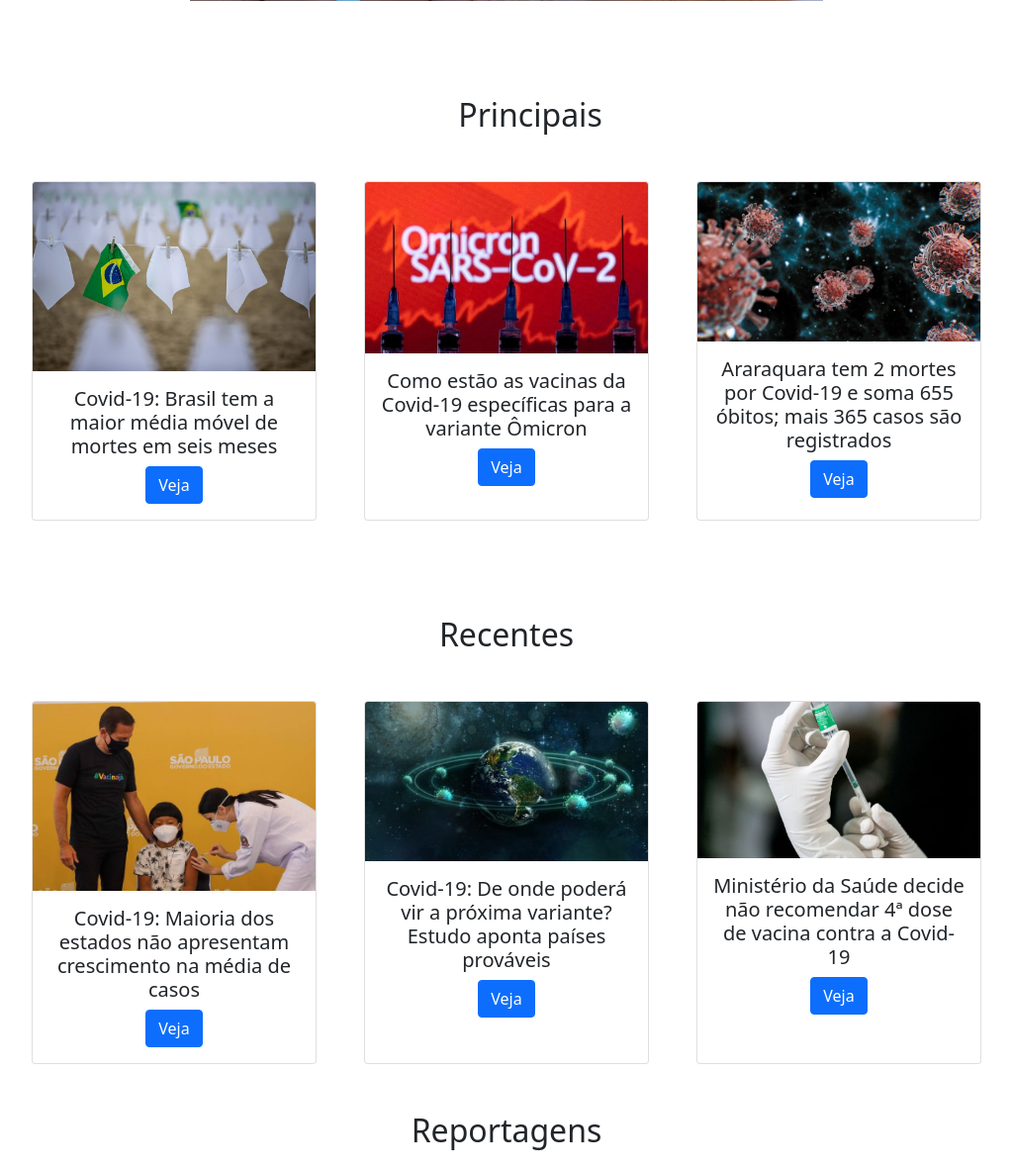
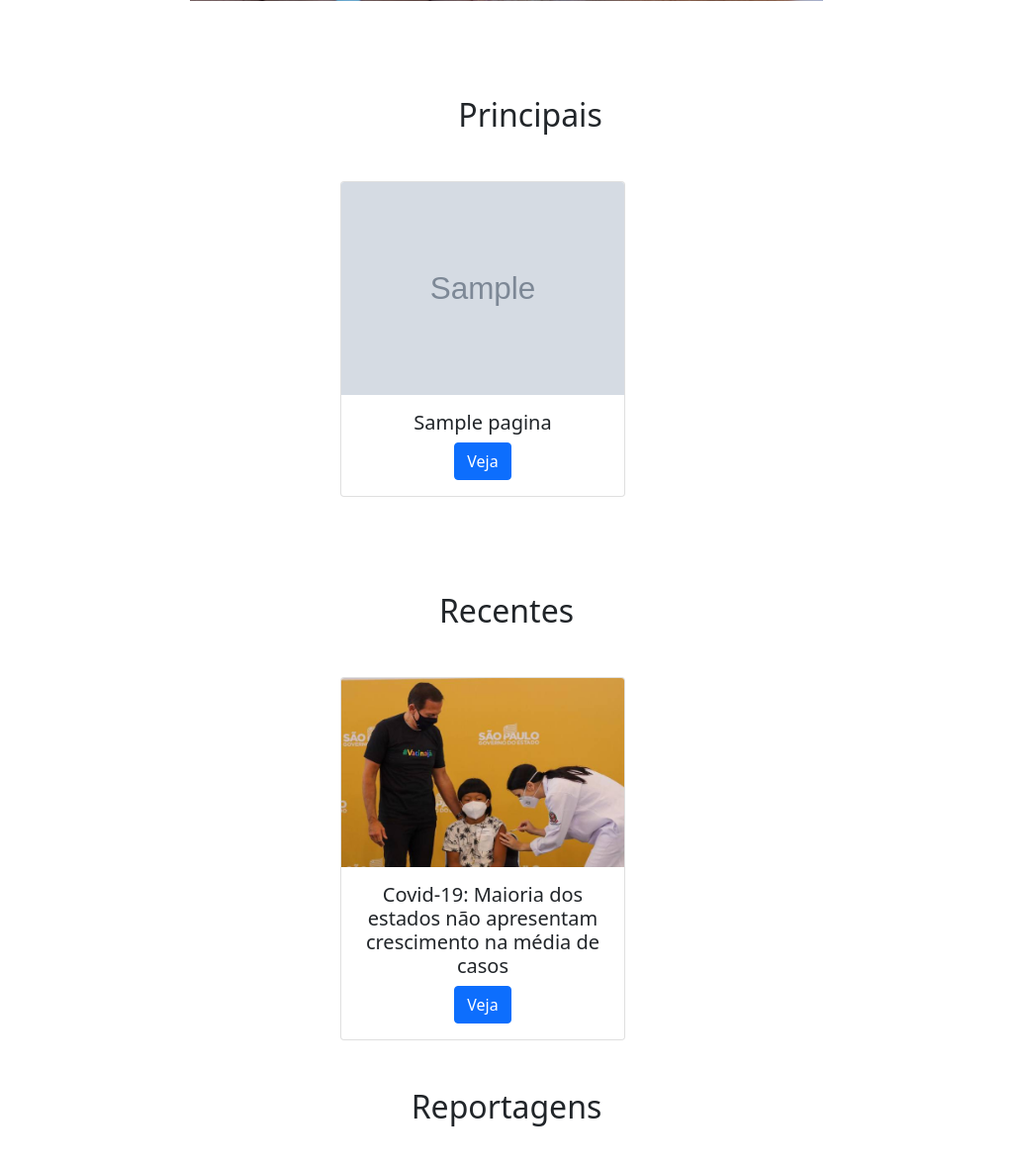
Before and after one commit to allystor/Covid-jornal, a Flask app: template templates/index.html in a window 1280 px wide. Shown: the part 479-1661 px from the top of the page at 99% size, without its empty margins (128-1151 px from the left). Run offline with Flask 2, Linux system fonts and the light colour scheme; the template is opened without the code that fills it: most values are stand-ins (such as "Sample title", 1, 10 or a date in 2020); grey boxes marked "Sample" are stand-in pictures; some libraries are stand-ins or nearby versions.

Commit message:
update commit

```diff
--- a/app.py
+++ b/app.py
@@ -5,48 +5,26 @@ from flask import Flask, render_template, redirect
 
 app = Flask(__name__)
 
-listas_de_paginas = [
-    Pagina(0,'Covid-19: Brasil tem a maior média móvel de mortes em seis meses','/static/img/covid-news-1.jpg','O Brasil registrou 892 mortes por covid-19 nas últimas 24 horas, segundo o levantamento do consórcio de veículos de imprensa feito junto às secretarias estaduais de Saúde do país, neste sábado (12). Com isso, o total de óbitos pelo novo coronavírus subiu para 638.124.A média móvel de mortes nos últimos sete dias é de 894 por dia – a maior registrada até hoje.')
+listas_de_paginas_principais = [
+    Pagina(0,'Covid-19: Brasil tem a maior média móvel de mortes em seis meses','/static/img/covid-news-1.jpg','O Brasil registrou 892 mortes por covid-19 nas últimas 24 horas, segundo o levantamento do consórcio de veículos de imprensa feito junto às secretarias estaduais de Saúde do país, neste sábado (12). Com isso, o total de óbitos pelo novo coronavírus subiu para 638.124.A média móvel de mortes nos últimos sete dias é de 894 por dia – a maior registrada até hoje. De acordo com o balanço deste sábado, o número de novos casos conhecidos de covid-19 de ontem pra hoje foi de 132.935, elevando o total de infectados para 27.424.975. A média móvel de casos do novo coronavírus nos últimos sete dias foi de 136.138 por dia, um recuo de 27% em relação aos casos registrados em 14 dias, apontando tendência de queda nos diagnósticos da doença. Os dados divulgados pelo consórcio de imprensa foram obtidos após uma parceria inédita entre “g1”, “O Globo”, “Extra”, “O Estado de S.Paulo”, “Folha de S.Paulo” e “UOL”, que passaram a trabalhar de forma colaborativa desde o dia 8 de junho de 2020 para reunir as informações necessárias nos 26 Estados e no Distrito Federal.'),
+    Pagina(1,'Como estão as vacinas da Covid-19 específicas para a variante Ômicron','/static/img/covid-news-2jpg.jpg','Os vírus são microrganismos com estruturas relativamente simples, compostos basicamente de proteínas e de informações genéticas. Essa característica faz com que eles tenham uma alta capacidade de mutação. É o que acontece com o SARS-CoV-2, que já se desdobrou em centenas de linhagens diferentes. Uma delas é a variante Ômicron, identificada em novembro de 2021, e que se espalhou rapidamente pelo mundo. Desde então, laboratórios e farmacêuticas se mobilizaram para avaliar como desenvolver vacinas capazes de reduzir o alto contágio da variante. Nenhuma das atualizações dos imunizantes ainda está pronta, mas a cada dia parecemos estar mais pertos delas. A média móvel de casos do novo coronavírus nos últimos sete dias foi de 136.138 por dia, um recuo de 27% em relação aos casos registrados em 14 dias, apontando tendência de queda nos diagnósticos da doença.'),
+    Pagina(2,'Araraquara tem 2 mortes por Covid-19 e soma 655 óbitos; mais 365 casos são registrados','/static/img/covid-news-3.jpg','Araraquara (SP) registrou, neste domingo (13), mais duas mortes por Covid-19 e chega aos 655 óbitos em decorrência da doença desde o início da pandemia. As vítimas mais recentes são:idoso de 91 anos, com comorbidades, internado em hospital da rede particular desde o dia 4 de fevereiro.idoso de 69 anos, com comorbidades, internado em hospital da rede pública desde o dia 30 de janeiro. A cidade também registrou 365 novos casos da doença e soma 59.130 infectados desde o início da pandemia. Segundo o boletim do Comitê de Contingência do Coronavírus, o município tem taxa de ocupação de 56% de leitos de enfermaria e 69% de UTI.')
+]
+listas_de_paginas_recentes = [
+    Pagina(3,'Covid-19: Brasil tem a maior média móvel de mortes em seis meses','/static/img/covid-news-1.jpg','Dados divulgados pelo Ministério da Saúde neste sábado (12) apontaram que o número de novos casos voltou a diminuir na maioria dos estados do país. Dentre os 26 estados mais o Distrito Federal, 14 apresentaram queda nas suas médias móveis de infecções e oito se mantiveram estáveis. Rio de Janeiro, Minas Gerais, Espírito Santo, Mato Grosso, Rio Grande do Sul, Santa Catarina, Paraná, Amapá, Roraima, Tocantins, Amazonas, Ceará, Rio Grande do Norte e o Distrito Federal registraram índices pelo menos 15% menores em relação há duas semanas. Ao mesmo tempo, o número médio de infecções em São Paulo, Goiás, Mato Grosso do Sul, Rondônia, Acre, Bahia, Maranhão e Pernambuco permaneceram estáveis em relação ao mesmo período. Desse modo, o panorama do Brasil se mantém em queda pelo segundo dia consecutivo após 44 dias com recordes de infecções. Com 140.234 novos casos, o número médio de brasileiros infectados chegou a 136.067, uma diminuição de 27% em relação há 14 dias. A análise da situação pandêmica é feita a partir da variação de 15% fixada por infectologistas como ponto de inflexão. Dessa maneira, se um índice registrar um aumento superior a 15% em relação há duas semanas, ele está em alta; se o índice cair mais de 15% em relação ao mesmo período, ele está em queda. Médias que permanecem entre -15% e 15% são definidas como estáveis.'),
+    Pagina(4,'Como estão as vacinas da Covid-19 específicas para a variante Ômicron','/static/img/covid-news-2jpg.jpg','Os vírus são microrganismos com estruturas relativamente simples, compostos basicamente de proteínas e de informações genéticas. Essa característica faz com que eles tenham uma alta capacidade de mutação. É o que acontece com o SARS-CoV-2, que já se desdobrou em centenas de linhagens diferentes. Uma delas é a variante Ômicron, identificada em novembro de 2021, e que se espalhou rapidamente pelo mundo. Desde então, laboratórios e farmacêuticas se mobilizaram para avaliar como desenvolver vacinas capazes de reduzir o alto contágio da variante. Nenhuma das atualizações dos imunizantes ainda está pronta, mas a cada dia parecemos estar mais pertos delas. A média móvel de casos do novo coronavírus nos últimos sete dias foi de 136.138 por dia, um recuo de 27% em relação aos casos registrados em 14 dias, apontando tendência de queda nos diagnósticos da doença.'),
+    Pagina(5,'Araraquara tem 2 mortes por Covid-19 e soma 655 óbitos; mais 365 casos são registrados','/static/img/covid-news-3.jpg','Araraquara (SP) registrou, neste domingo (13), mais duas mortes por Covid-19 e chega aos 655 óbitos em decorrência da doença desde o início da pandemia. As vítimas mais recentes são:idoso de 91 anos, com comorbidades, internado em hospital da rede particular desde o dia 4 de fevereiro.idoso de 69 anos, com comorbidades, internado em hospital da rede pública desde o dia 30 de janeiro. A cidade também registrou 365 novos casos da doença e soma 59.130 infectados desde o início da pandemia. Segundo o boletim do Comitê de Contingência do Coronavírus, o município tem taxa de ocupação de 56% de leitos de enfermaria e 69% de UTI.')
 ]
 @app.route('/')
 def home():
-    return render_template('index.html', paginas = listas_de_paginas)
+    return render_template('index.html', paginas = listas_de_paginas_principais)
 
 @app.route('/news-1/<id>')
 def exibir_pagina(id):
-    return render_template('exibir_pagina.html',pagina=listas_de_paginas[int(id)])
-
-@app.route('/news-2')
-def news2():
-    return render_template('/Noticias/news-2.html')
-
-@app.route('/Notícias/3')
-def news3():
-    return render_template('/Noticias/news-3.html')
-
-@app.route('/Notícias/4')
-def news4():
-    return render_template('/Noticias/news-4.html')
-
-@app.route('/Notícias/5')
-def news5():
-    return render_template('/Noticias/news-5.html')
-
-@app.route('/Notícias/6')
-def news6():
-    return render_template('/Noticias/news-6.html')
-
-@app.route('/Notícias/7')
-def news7():
-    return render_template('/Noticias/news-7.html')
-
-@app.route('/Notícias/8')
-def news8():
-    return render_template('/Noticias/news-8.html')
-
-@app.route('/Notícias/9')
-def news9():
-    return render_template('/Noticias/news-9.html')
+    return render_template('exibir_pagina.html',pagina=listas_de_paginas_principais[int(id)])
+@app.route('/news-1/<id>')
+def exibir_pagina_2(id):
+    return render_template('exibir_pagina.html',pagina2=listas_de_paginas_recentes[int(id)])
 
 if __name__ == '__main__':
     app.run(debug=True)
--- a/templates/index.html
+++ b/templates/index.html
@@ -101,55 +101,29 @@
           <div class="d-flex m-auto">
             {% for pagina in paginas %}
             <div class="card me-5" style="width: 18rem;">
-                <img class="card-img-top" src="../static/img/covid-news-1.jpg" alt="Card image cap">
+                <img class="card-img-top" src="{{pagina.get_imagem()}}" alt="Card image cap">
                 <div class="card-body">
-                  <h5 class="card-title">Covid-19: Brasil tem a maior média móvel de mortes em seis meses</h5>
+                  <h5 class="card-title">{{pagina.get_titulo()}}</h5>
                   <a href="{{url_for('exibir_pagina',id=pagina.get_id())}}" class="btn btn-primary">Veja</a>
                 </div>
             </div>
             {%endfor%}
-            <div class="card" style="width: 18rem;">
-                <img class="card-img-top" src="../static/img/covid-news-2jpg.jpg" alt="Card image cap">
-                  <div class="card-body">
-                    <h5 class="card-title">Como estão as vacinas da Covid-19 específicas para a variante Ômicron</h5>
-                    <a href="./Notícias/2" class="btn btn-primary">Veja</a>
-                  </div>
-              </div>
-              <div class="card ms-5" style="width: 18rem;">
-                  <img class="card-img-top" src="/static/img/covid-news-3.jpg" alt="Card image cap">
-                  <div class="card-body">
-                    <h5 class="card-title">Araraquara tem 2 mortes por Covid-19 e soma 655 óbitos; mais 365 casos são registrados</h5>
-                    <a href="./Notícias/3" class="btn btn-primary">Veja</a>
-                  </div>
-              </div>
-            </div>
           </div>
         </div>
         <div id="Recentes" class="d-grid text-center mx-auto">
           <h2 class="titulo my-5">Recentes</h2>
           <div class="d-flex m-auto">
+            {%for pagina2 in paginas%}
             <div class="card me-5" style="width: 18rem;">
-                <img class="card-img-top" src="/static/img/covid-news-4.jpg" alt="Card image cap">
+              <img class="card-img-top" src="/static/img/covid-news-4.jpg" alt="Card image cap">
                 <div class="card-body">
                   <h5 class="card-title">Covid-19: Maioria dos estados não apresentam crescimento na média de casos</h5>
-                  <a href="./Notícias/4" class="btn btn-primary">Veja</a>
+                  <a href="{{url_for('exibir_pagina_2',id=pagina2.get_id())}}" class="btn btn-primary">Veja</a>
                 </div>
-              </div>
-            <div class="card" style="width: 18rem;">
-              <img class="card-img-top" src="/static/img/covid-news-5.jpg" alt="Card image cap">
-              <div class="card-body">
-                  <h5 class="card-title">Covid-19: De onde poderá vir a próxima variante? Estudo aponta países prováveis</h5>
-                  <a href="./Notícias/5" class="btn btn-primary">Veja</a>
-              </div>
             </div>
-            <div class="card ms-5" style="width: 18rem;">
-                  <img class="card-img-top" src="/static/img/covid-news-6.jpg" alt="Card image cap">
-                  <div class="card-body">
-                    <h5 class="card-title">Ministério da Saúde decide não recomendar 4ª dose de vacina contra a Covid-19</h5>
-                    <a href="./Notícias/6" class="btn btn-primary">Veja</a>
-                </div>
-              </div>
+            {%endfor%}
           </div>
+        </div>
           <div id="Reportagens" class="d-grid text-center mx-auto">
             <h2 class="my-5">Reportagens</h2>
             <div class="d-flex m-auto">
@@ -164,7 +138,7 @@
                 </div>
               </div>
             </div>
-          </main>
+        </main>
     <!--Rodapé-->
     <footer id="myFooter" class="footer my-5">
         <div class="footer-social">
```
Also changed, not shown: templates/Noticias/news-2.html (deleted, +0 -78 lines), templates/Noticias/news-3.html (deleted, +0 -77 lines), templates/Noticias/news-4.html (+1 -8 lines), templates/exibir_pagina.html (+7 -11 lines).
